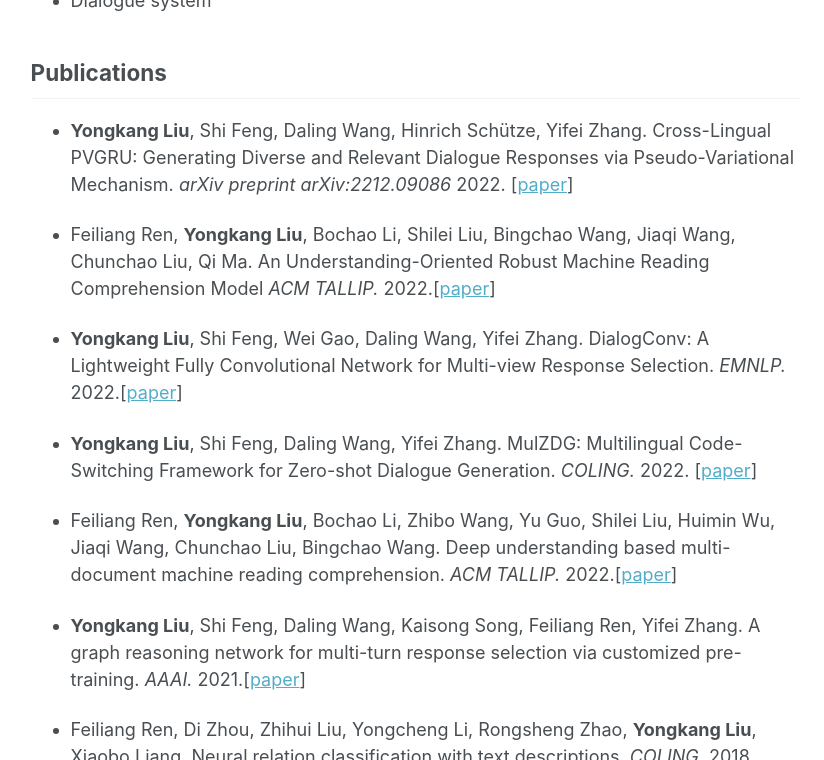
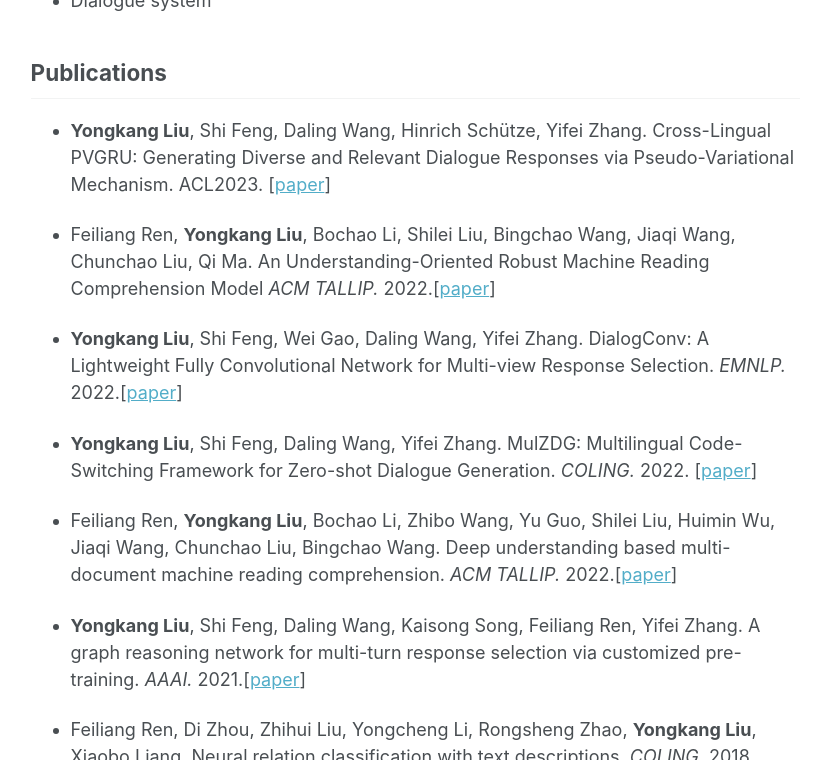
Before and after one commit to Misoknisky/Misoknisky.github.io, a Jekyll site: the page built from _pages/about.md, in a window 1280 px wide and 900 px high, scrolled down 352 px, cut to the strip 140-900 px from the top of the window. Shown: the whole strip, without its empty margins (251-1075 px from the left). Built offline with Jekyll 4.4.1, drawn with Linux system fonts in a browser that asks for light colours.

Commit message:
Update about.md

```diff
--- a/_pages/about.md
+++ b/_pages/about.md
@@ -23,7 +23,7 @@
   * Dialogue system
 
 ## Publications
-  * **Yongkang Liu**, Shi Feng, Daling Wang, Hinrich Schütze, Yifei Zhang. Cross-Lingual PVGRU: Generating Diverse and Relevant Dialogue Responses via Pseudo-Variational Mechanism. *arXiv preprint arXiv:2212.09086* 2022. [[paper](https://arxiv.org/abs/2212.09086)]
+  * **Yongkang Liu**, Shi Feng, Daling Wang, Hinrich Schütze, Yifei Zhang. Cross-Lingual PVGRU: Generating Diverse and Relevant Dialogue Responses via Pseudo-Variational Mechanism. ACL2023. [[paper](https://arxiv.org/abs/2212.09086)]
 
  * Feiliang Ren, **Yongkang Liu**, Bochao Li, Shilei Liu, Bingchao Wang, Jiaqi Wang, Chunchao Liu, Qi Ma. An Understanding-Oriented Robust Machine Reading Comprehension Model *ACM TALLIP.* 2022.[[paper](https://arxiv.org/abs/2207.00187)]
 
```
